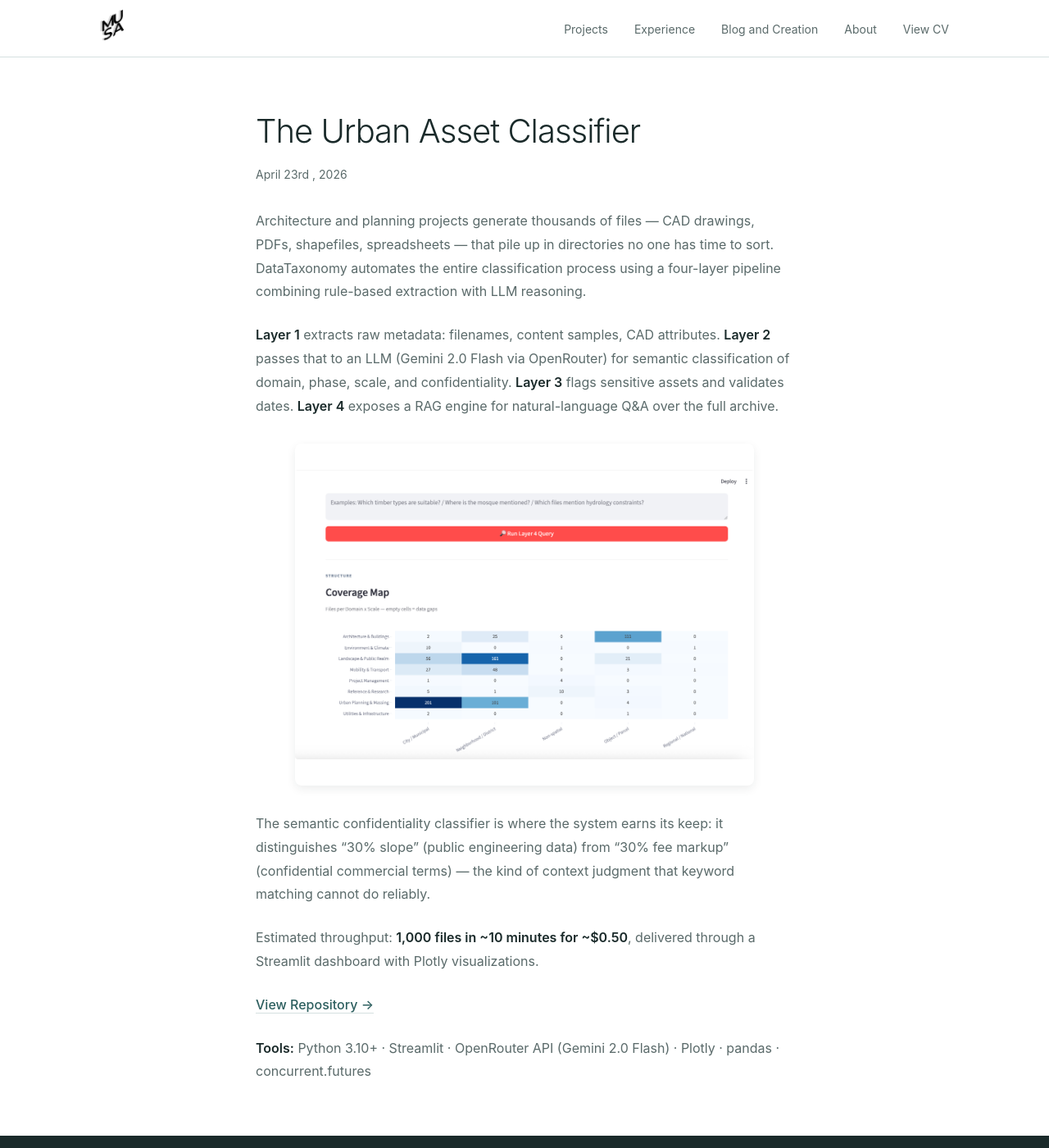
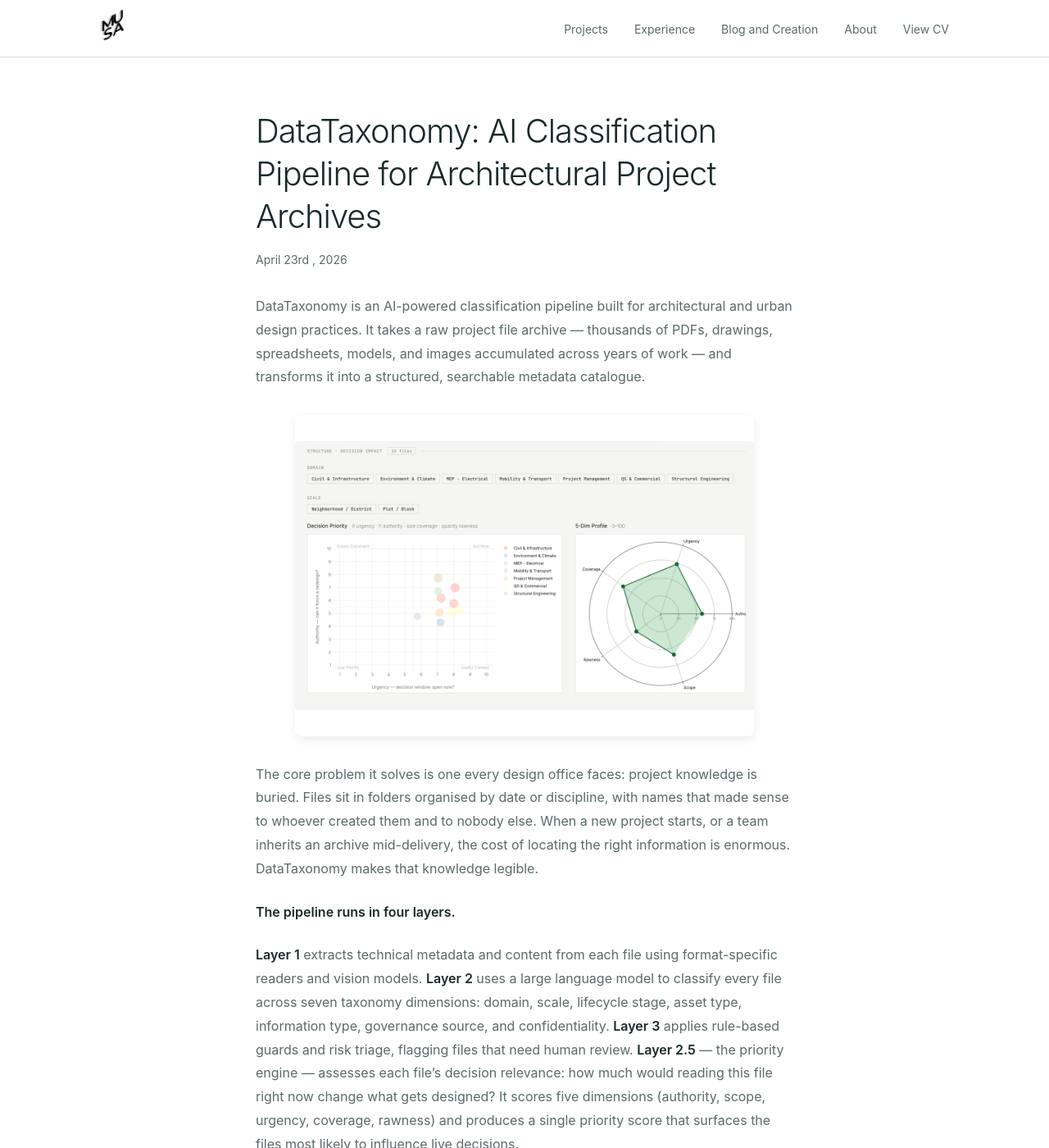
Before and after one commit to lluluciano0505/luciano_musa, a Jekyll site: the page built from _projects/proj-5.md, in a window 1280 px wide and 1400 px high. Shown: the whole window at 82% size. Built offline with Jekyll 4.4.1, drawn with Linux system fonts in a browser that asks for light colours; some of the changed text lies outside the part shown.

Commit message:
Rewrite proj-5: DataTaxonomy with full pipeline description
Private project — no repo link. Updated thumbnail to DataTaxonomy.png.

Co-Authored-By: Claude Sonnet 4.6 <noreply@anthropic.com>

```diff
--- a/_projects/proj-5.md
+++ b/_projects/proj-5.md
@@ -1,20 +1,23 @@
 ---
 layout: post
-title: 'The Urban Asset Classifier'
-thumbnail: /assets/img/projects/proj-5/proj5.png
-tagline: 'Urban projects drown in unorganized files. This LLM pipeline classifies thousands of them into a structured, searchable archive — in minutes, for cents.'
+title: 'DataTaxonomy: AI Classification Pipeline for Architectural Project Archives'
+thumbnail: /assets/img/projects/proj-5/DataTaxonomy.png
+tagline: 'Design offices drown in files nobody can find. DataTaxonomy turns a raw archive into a structured, searchable metadata catalogue — automatically.'
+categories: [AI, LLM, Architecture, Data Infrastructure]
 ---
 
-Architecture and planning projects generate thousands of files — CAD drawings, PDFs, shapefiles, spreadsheets — that pile up in directories no one has time to sort. DataTaxonomy automates the entire classification process using a four-layer pipeline combining rule-based extraction with LLM reasoning.
+DataTaxonomy is an AI-powered classification pipeline built for architectural and urban design practices. It takes a raw project file archive — thousands of PDFs, drawings, spreadsheets, models, and images accumulated across years of work — and transforms it into a structured, searchable metadata catalogue.
 
-**Layer 1** extracts raw metadata: filenames, content samples, CAD attributes. **Layer 2** passes that to an LLM (Gemini 2.0 Flash via OpenRouter) for semantic classification of domain, phase, scale, and confidentiality. **Layer 3** flags sensitive assets and validates dates. **Layer 4** exposes a RAG engine for natural-language Q&A over the full archive.
+{% include image.html image="projects/proj-5/DataTaxonomy.png" %}
 
-{% include image.html url="https://github.com/lluluciano0505/DataTaxonomy" image="projects/proj-5/proj5.png" %}
+The core problem it solves is one every design office faces: project knowledge is buried. Files sit in folders organised by date or discipline, with names that made sense to whoever created them and to nobody else. When a new project starts, or a team inherits an archive mid-delivery, the cost of locating the right information is enormous. DataTaxonomy makes that knowledge legible.
 
-The semantic confidentiality classifier is where the system earns its keep: it distinguishes "30% slope" (public engineering data) from "30% fee markup" (confidential commercial terms) — the kind of context judgment that keyword matching cannot do reliably.
+**The pipeline runs in four layers.**
 
-Estimated throughput: **1,000 files in ~10 minutes for ~$0.50**, delivered through a Streamlit dashboard with Plotly visualizations.
+**Layer 1** extracts technical metadata and content from each file using format-specific readers and vision models. **Layer 2** uses a large language model to classify every file across seven taxonomy dimensions: domain, scale, lifecycle stage, asset type, information type, governance source, and confidentiality. **Layer 3** applies rule-based guards and risk triage, flagging files that need human review. **Layer 2.5** — the priority engine — assesses each file's decision relevance: how much would reading this file right now change what gets designed? It scores five dimensions (authority, scope, urgency, coverage, rawness) and produces a single priority score that surfaces the files most likely to influence live decisions.
 
-[View Repository →](https://github.com/lluluciano0505/DataTaxonomy)
+Results are written to a CSV and visualised in an HTML dashboard with scatter plots, radar charts, and a review queue. Configuration is handled through a six-step web wizard. No code editing required.
 
-**Tools:** Python 3.10+ · Streamlit · OpenRouter API (Gemini 2.0 Flash) · Plotly · pandas · concurrent.futures
+*This is a private practice collaboration — the repository is not publicly available.*
+
+**Tools:** Python · OpenRouter API · Vision Models · Streamlit · Plotly · pandas · concurrent.futures
```
Also changed, not shown: assets/img/projects/proj-5/DataTaxonomy.png (added).
